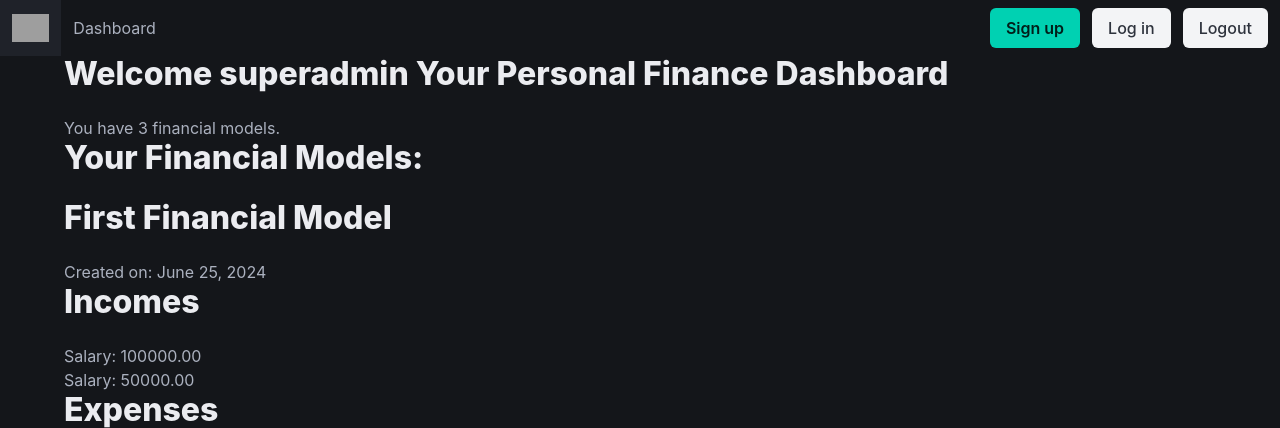
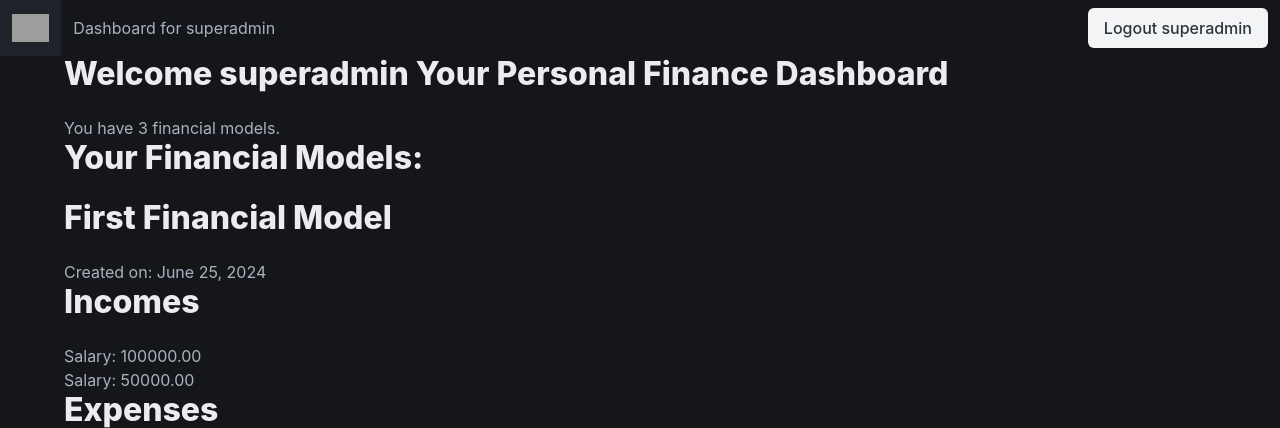
Before and after one commit to absurdity9/wealthbuildr, a Django app: page / in a window 1280 px wide. Shown: the top 428 px of the page. Run offline with Django 4.2, Linux system fonts and the light colour scheme; a user stored in the database is signed in; data comes from the database, SQL or seed files in the repository; grey boxes are pictures that could not be loaded.

Commit message:
+ logic to show/hide auth buttons

```diff
--- a/personalfinance/templates/nav.html
+++ b/personalfinance/templates/nav.html
@@ -5,7 +5,8 @@
 <head>
     <meta charset="UTF-8">
     <link rel="stylesheet" type="text/css" href="{% static 'personalfinance/styles.css' %}">
-    <link rel="stylesheet"href="https://cdn.jsdelivr.net/npm/bulma@1.0.1/css/bulma.min.css">
+    <link rel="stylesheet" href="https://cdn.jsdelivr.net/npm/bulma@1.0.1/css/bulma.min.css">
+    <link rel="stylesheet" href="https://cdnjs.cloudflare.com/ajax/libs/font-awesome/6.4.0/css/all.min.css">
 </head>
 <body>
 
@@ -25,23 +26,30 @@
         <div id="navbarBasicExample" class="navbar-menu">
             <div class="navbar-start">
                 <a class="navbar-item" href="/">
+                    {% if user.is_authenticated %}
+                        Dashboard for {{ user.username }}
+                    {% else %}
                         Dashboard
+                    {% endif %}
                 </a>
             </div>
 
             <div class="navbar-end">
                 <div class="navbar-item">
                     <div class="buttons">
+                        {% if user.is_authenticated %}
+                            <form id="logout-form" action="{% url 'logout' %}" method="post" style="display: inline;">
+                                {% csrf_token %}
+                                <button class="button is-light" type="submit">Logout {{ user.username }}</button>
+                            </form>
+                        {% else %}
                             <a class="button is-primary" href="{% url 'register' %}">
                                 <strong>Sign up</strong>
                             </a>
                             <a class="button is-light" href="{% url 'login' %}">
                                 Log in
                             </a>
-                    <form id="logout-form" action="{% url 'logout' %}" method="post" style="display: inline;">
-                        {% csrf_token %}
-                        <button class="button is-light" type="submit">Logout</button>
-                    </form>
+                        {% endif %}
                     </div>
                 </div>
             </div>
@@ -53,7 +61,7 @@
         {% block content %}
         <!-- Default content goes here -->
         {% endblock %}
-        <body>
+        </body>
     </main>
 
     <footer>
```
Lines whose indentation alone changed are shown as unchanged.
